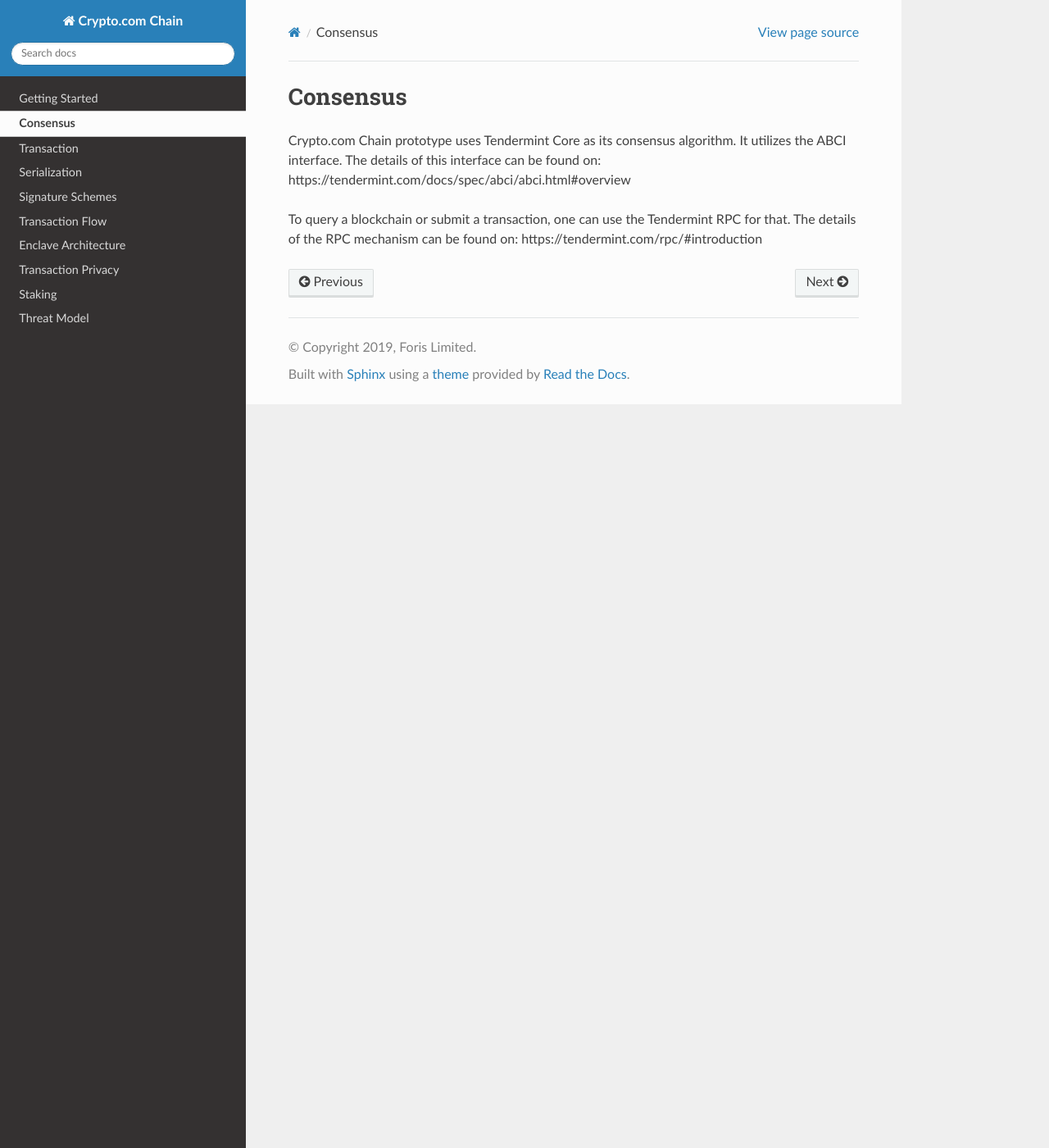
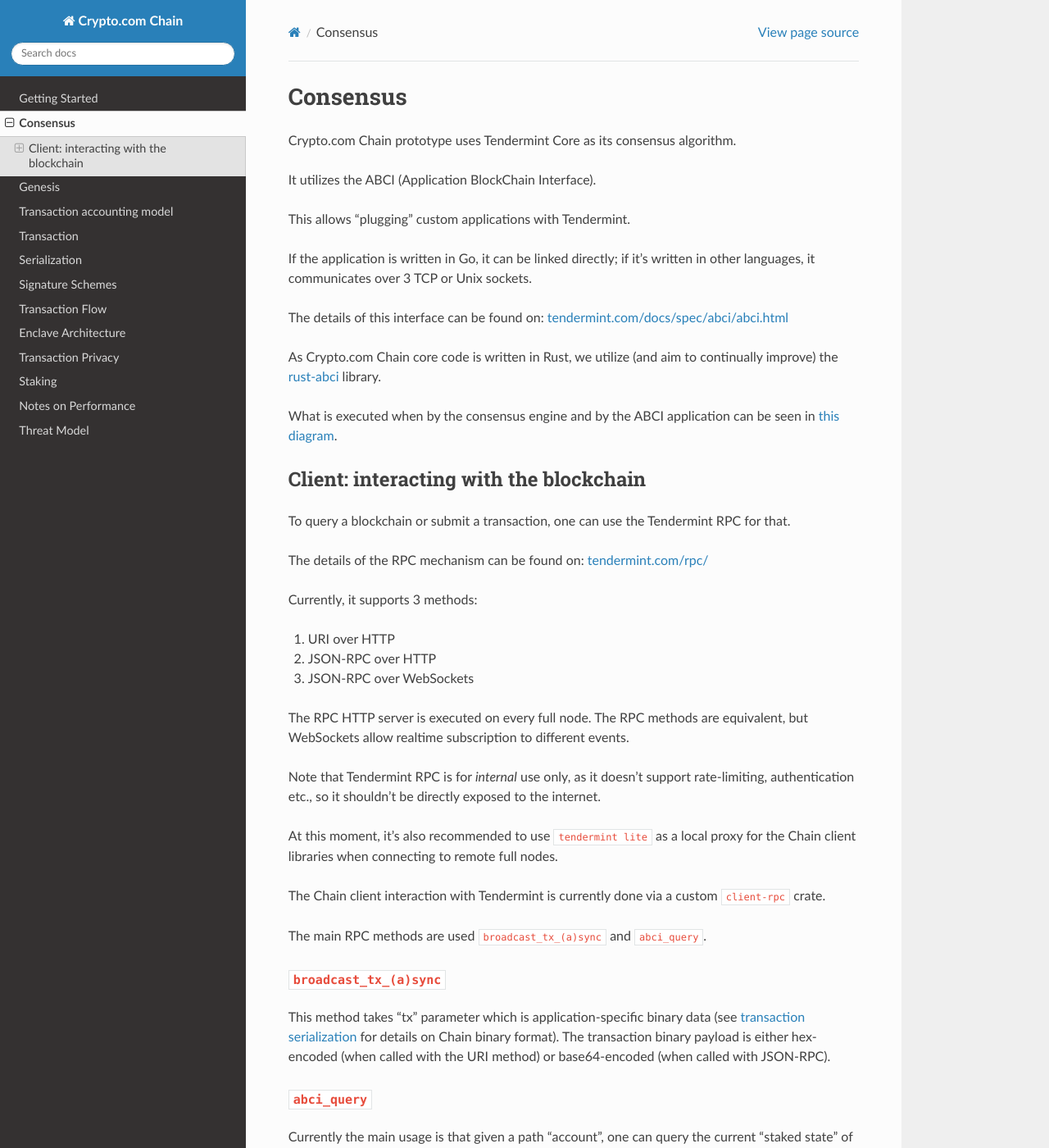
Before and after one commit to crypto-org-chain/chain-docs, a Sphinx documentation site: the page built from docs/consensus.md, in a window 1280 px wide and 1400 px high. Shown: the whole window at 82% size. Built offline with Sphinx 7.4.7 and the Read the Docs theme 2.0.0, drawn with Linux system fonts in a browser that asks for light colours; some of the changed text lies outside the part shown.

Commit message:
Problem: no "getting started" documentation context (cro-223)
Solution: ported some basic explanation from the internal slides

```diff
--- /dev/null
+++ b/docs/account-utxo.md
@@ -0,0 +1 @@
+# Transaction accounting model
--- a/docs/consensus.md
+++ b/docs/consensus.md
@@ -1,5 +1,48 @@
 # Consensus
 
-Crypto.com Chain prototype uses Tendermint Core as its consensus algorithm. It utilizes the ABCI interface. The details of this interface can be found on: https://tendermint.com/docs/spec/abci/abci.html#overview
+Crypto.com Chain prototype uses Tendermint Core as its consensus algorithm.
 
-To query a blockchain or submit a transaction, one can use the Tendermint RPC for that. The details of the RPC mechanism can be found on: https://tendermint.com/rpc/#introduction
+It utilizes the ABCI (Application BlockChain Interface).
+
+This allows "plugging" custom applications with Tendermint.
+
+If the application is written in Go, it can be linked directly; if it's written in other languages, it communicates over 3 TCP or Unix sockets.
+
+The details of this interface can be found on: [tendermint.com/docs/spec/abci/abci.html](https://tendermint.com/docs/spec/abci/abci.html#overview)
+
+As Crypto.com Chain core code is written in Rust, we utilize (and aim to continually improve) the [rust-abci](https://github.com/tendermint/rust-abci/) library.
+
+What is executed when by the consensus engine and by the ABCI application can be seen in [this diagram](https://blog.cosmos.network/tendermint-in-a-nutshell-39d9f7f66ad7).
+
+## Client: interacting with the blockchain
+
+To query a blockchain or submit a transaction, one can use the Tendermint RPC for that.
+
+The details of the RPC mechanism can be found on: [tendermint.com/rpc/](https://tendermint.com/rpc/#introduction)
+
+Currently, it supports 3 methods:
+
+1. URI over HTTP
+
+2. JSON-RPC over HTTP
+
+3. JSON-RPC over WebSockets
+
+The RPC HTTP server is executed on every full node.
+The RPC methods are equivalent, but WebSockets allow realtime subscription to different events.
+
+Note that Tendermint RPC is for *internal* use only, as it doesn't support rate-limiting, authentication etc., so it shouldn't be directly exposed to the internet.
+
+At this moment, it's also recommended to use `tendermint lite` as a local proxy for the Chain client libraries when connecting to remote full nodes.
+
+The Chain client interaction with Tendermint is currently done via a custom `client-rpc` crate.
+
+The main RPC methods are used `broadcast_tx_(a)sync` and `abci_query`.
+
+### `broadcast_tx_(a)sync`
+
+This method takes "tx" parameter which is application-specific binary data (see [transaction serialization](serialization.md) for details on Chain binary format).
+The transaction binary payload is either hex-encoded (when called with the URI method) or base64-encoded (when called with JSON-RPC).
+
+### `abci_query`
+Currently the main usage is that given a path "account", one can query the current "staked state" of some address (which is provided as the "data" field).
--- /dev/null
+++ b/docs/genesis.md
@@ -0,0 +1 @@
+# Genesis
```
Also changed, not shown: docs/index.rst (+7 -0 lines), docs/performance.md (added, +14 -0 lines), docs/serialization.md (+2 -4 lines).
